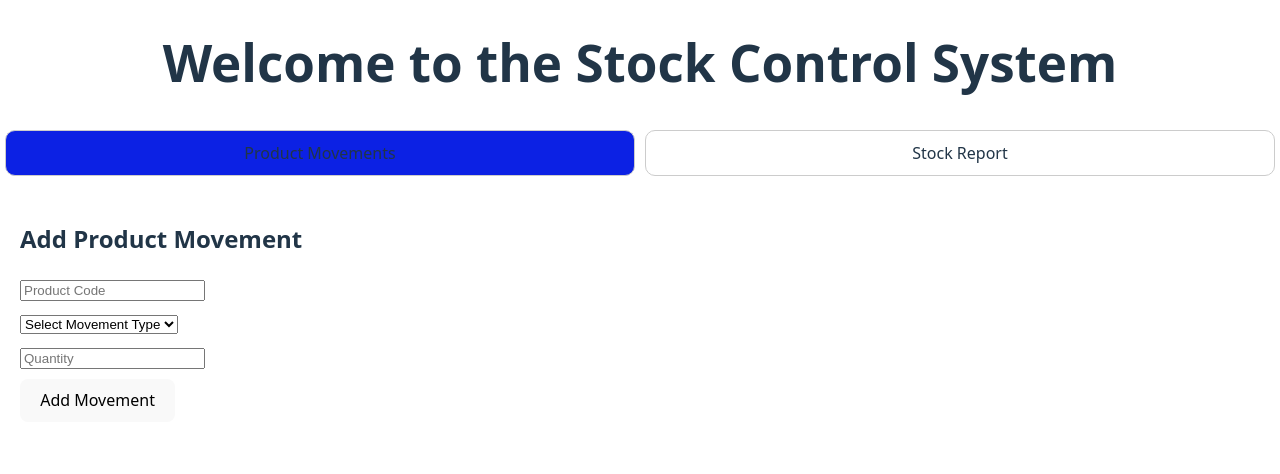
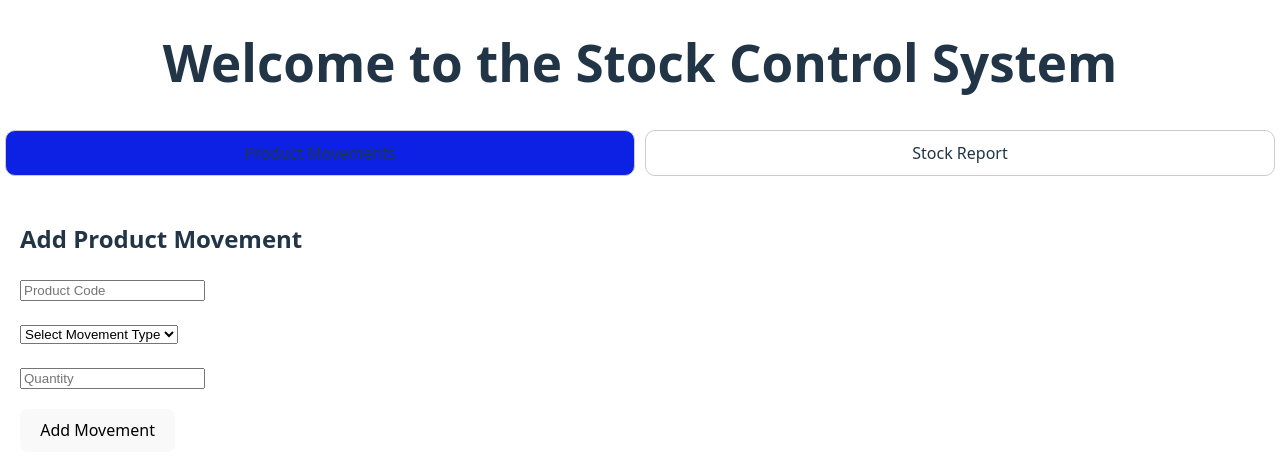
Before and after one commit to thiagoauper/stock-control, a React (Vite) app in the folder stock-control-ui-react/: page / in a window 1280 px wide. Shown: the top 474 px of the page. Built offline with nearby package versions, Linux system fonts and the light colour scheme.

Commit message:
Replacing in-line styles with css classes.

```diff
--- a/stock-control-ui-react/src/App.css
+++ b/stock-control-ui-react/src/App.css
@@ -23,3 +23,19 @@
 .selected {
   background-color: #0c21e4;
 }
+
+.component-container {
+  padding: 20px;
+}
+
+.fields-container {
+  display: flex;
+  gap: 20px;
+  flex-direction: column;
+}
+
+.buttons-container {
+  display: flex;
+  gap: 10px;
+  margin-top: 20px;
+}
--- a/stock-control-ui-react/src/modules/features/product-movement/components/add-product-movement/add-product-movement.jsx
+++ b/stock-control-ui-react/src/modules/features/product-movement/components/add-product-movement/add-product-movement.jsx
@@ -1,9 +1,9 @@
 export default function AddProductMovement() {
     return (
-        <div style={{ padding: '20px' }}>
+        <div className="component-container">
             <h2>Add Product Movement</h2>
 
-            <div style={{ display: 'flex', gap: '10px', flexDirection: 'column' }}>
+            <div className="fields-container">
                 <div>
                     <input type="text" placeholder="Product Code" />
                 </div>
@@ -18,7 +18,7 @@ export default function AddProductMovement() {
                     <input type="number" placeholder="Quantity" />
                 </div>
             </div>
-            <div style={{ marginTop: '10px' }}>
+            <div className="buttons-container">
                 <button type="button">Add Movement</button>
             </div>
         </div>
```
